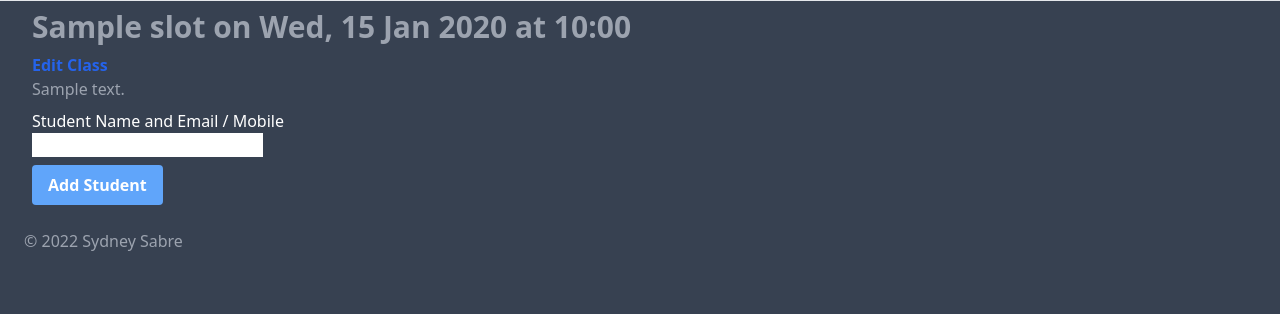
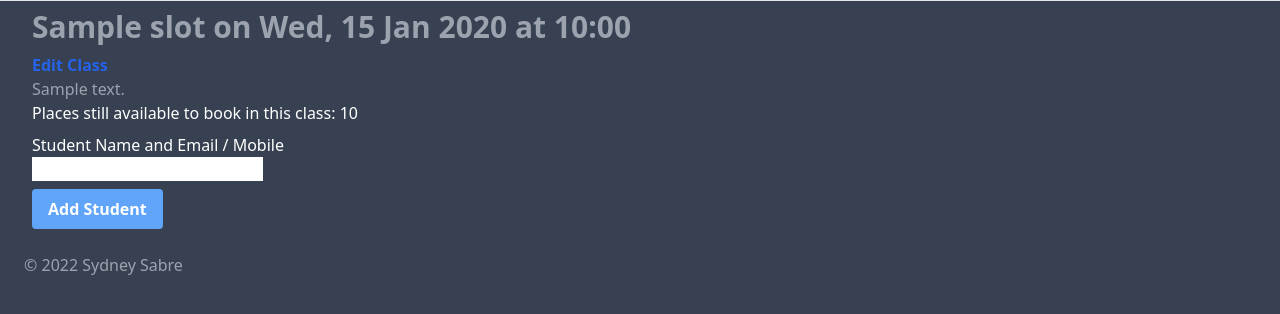
Before and after one commit to johnchowssc/lesson_booking_site, a Flask app: page /classes/1 in a window 1280 px wide. Shown: the part 80-394 px from the top of the page. Run offline with Flask 2, Linux system fonts and the light colour scheme; a user stored in the database is signed in; tables that the repository leaves empty hold one stand-in row (values such as "Sample post"); style sheets or scripts are compiled from the project's sources.

Commit message:
Display the number of available places remaining in the class

```diff
--- a/app/templates/class_slot.html
+++ b/app/templates/class_slot.html
@@ -52,6 +52,7 @@
             {% endfor %}
         {% endif %}
         {% if current_class.students|length < current_class.capacity %}
+            <p class="text-white">Places still available to book in this class: {{ current_class.capacity - current_class.students|length }}</p>
             <form action="" method="post" novalidate>
                 {{ form.hidden_tag() }}
                 <div class="my-2">
```
